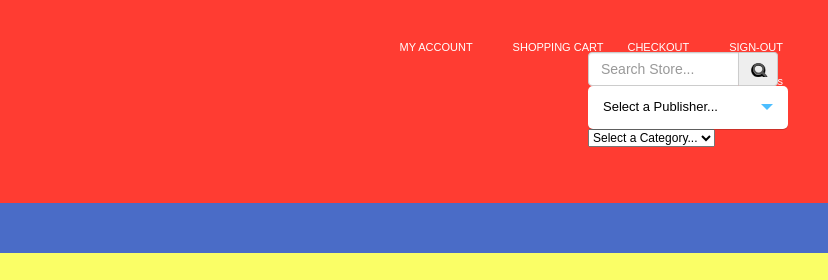
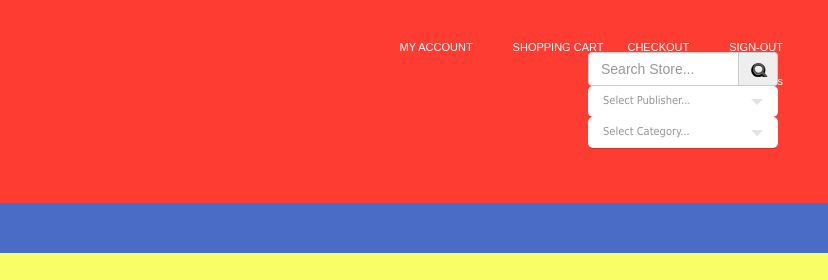
Before and after one commit to kkowatsch/ComicsProject, a plain HTML site: page index.html in a window 1280 px wide. Shown: the top 280 px of the page, 452-1280 px from the left. Drawn offline with nearby package versions, Linux system fonts and the light colour scheme; files whose address does not match are found by name.

Commit message:
new change

```diff
--- a/css/style.css
+++ b/css/style.css
@@ -73,11 +73,25 @@ p {
 #search .glyphicon{padding:0;margin:0;width:125%;border:none;}
 #search .glyphicon-search{    background-image:url('images/glyphicons_027.png');background-repeat:no-repeat;background-size:100%;}
 
+/*GLOBALS*/
 *,
 *:after,
-*:before{
+*:before {
+    -webkit-box-sizing: border-box;
+    -moz-box-sizing: border-box;
     box-sizing: border-box;
+    padding: 0;
+    margin: 0;
 }
+
+::selection {
+    background: transparent;
+}
+
+::-moz-selection {
+    background: transparent;
+}
+/*STYLE*/
 .wrapper-dropdown:after{
     content: "";
     width: 0;
@@ -88,20 +102,21 @@ p {
     margin-top: -3px;
     border-width: 6px 6px 0 6px;
     border-style: solid;
-    border-color: #4cbeff transparent;
+    border-color: #e3e3e3 transparent;
 }
 .wrapper-dropdown{
     /* Size & position */
     position: relative;
-    width: 200px;
+    width: 190px;
     margin: 0 auto;
-    padding: 12px 15px;
+    padding: 8px 0 9px 15px;
 
     /* Styles */
+    font-family: Tahoma, arial, sans-serif; font-size: 11px; color: #959595; line-height: 14px;
     background: #fff;
     border-radius: 5px;
     box-shadow: 0 1px 0 rgba(0,0,0,0.2);
-    cursor: pointer;
+    cursor:pointer;
     outline: none;
     transition: all 0.3s ease-out;
 }
@@ -113,6 +128,7 @@ p {
     right: 0;
 
     /* Styles */
+    font-family: Tahoma, arial, sans-serif; font-size: 11px; color: #959595; line-height: 14px;
     background: #fff;
     border-radius: 0 0 5px 5px;
     border: 1px solid rgba(0,0,0,0.2);
@@ -131,7 +147,8 @@ p {
 .wrapper-dropdown .dropdown li a{
     display: block;
     text-decoration: none;
-    color: #e3e3e3;
+    color: #000;
+    text-align:center;
     padding: 10px 0;
     transition: all 0.3s ease-out;
     border-bottom: 1px solid #e6e8ea;
@@ -141,18 +158,19 @@ p {
 }
 /* Hover state */
 .wrapper-dropdown .dropdown li:hover a {
-    color: #e3e3e3;
+    color: #4A6CC7;
+    font-weight:600;
 }
 /* Active state */
 
 .wrapper-dropdown.active {
     border-radius: 5px 5px 0 0;
-    background: #4cbeff;
+    background: #4A6CC7;
     box-shadow: none;
     border-bottom: none;
     color: white;
 }
-
+/*background-color:*/
 .wrapper-dropdown.active:after {
     border-color: #82d1ff transparent;
 }
--- a/index.html
+++ b/index.html
@@ -5,6 +5,8 @@
     <link rel="shortcut icon" href="css/images/favicon.ico" />
 	<link href="css/bootstrap.css" rel='stylesheet' type='text/css' />
 	<link href="css/style.css" rel='stylesheet' type='text/css' media="all" />
+    <!--<script type="text/javascript" src="js/Main.js"></script>-->
+
 	<meta name="viewport" content="width=device-width, initial-scale=1, maximum-scale=1">
 	<meta http-equiv="Content-Type" content="text/html; charset=utf-8" />
 	<link href='http://fonts.googleapis.com/css?family=Open+Sans:400,300,600,700,800' rel='stylesheet' type='text/css'>
@@ -18,27 +20,32 @@
         <a class="logo" href="index.html"><img src="css/images/comiclogo.png"  /></a>
         <div class="cl"></div>
         <div id="search">
-            <form action="" method="post" >
+            <form action="" method="post">
                 <div class="input-group">
                     <input type="text" class="form-control" placeholder="Search Store...">
                     <span class="input-group-addon"><span class="glyphicon glyphicon-search"></span></span>
                 </div>
-                <div id="dd" class="wrapper-dropdown" tabindex="1">
-                    <span>Select a Publisher...</span>
-                    <ul class="dropdown">
-                        <li><a href="#">Marvel</a></li>
-                        <li><a href="#">Marvel</a></li>
-                        <li><a href="#">Marvel</a></li>
-                        <li><a href="#">Marvel</a></li>
-                    </ul>
+                <div class="input-group">
+                    <div id="dd1" class="wrapper-dropdown" tabindex="1">
+                        <span>Select Publisher...</span>
+                        <ul class="dropdown">
+                            <li><a href="#">Marvel</a></li>
+                            <li><a href="#">Darkhorse</a></li>
+                            <li><a href="#">Archie</a></li>
+                            <li><a href="#">Children</a></li>
+                        </ul>
+                    </div>
                 </div>
-                    <select>
-                        <option>Select a Category...</option>
-                        <option>Comics</option>
-                        <option>Graphic Novel</option>
-                        <option>Paperback</option>
-                    </select>
-
+                <div class="input-group">
+                    <div id="dd2" class="wrapper-dropdown" tabindex="2">
+                        <span>Select Category...</span>
+                        <ul class="dropdown">
+                            <li><a href="#">Comics</a></li>
+                            <li><a href="#">Graphic Novel</a></li>
+                            <li><a href="#">Paperback</a></li>
+                        </ul>
+                    </div>
+                </div>
             </form>
         </div>
     </div>
@@ -79,5 +86,41 @@
 		</div>
 
 	</div>
+    <script type="text/javascript" src="http://ajax.googleapis.com/ajax/libs/jquery/1.8.2/jquery.min.js"></script>
+    <script type="text/javascript">
+
+    function DropDown(el) {
+        this.dd1 = el;
+        this.initEvents();
+    }
+    DropDown.prototype = {
+        initEvents: function () {
+            var obj = this;
+
+            obj.dd1.on('click', function (event) {
+                $(this).toggleClass('active');
+                event.stopPropagation();
+            });
+
+            obj.dd2.on('click', function (event) {
+                $(this).toggleClass('active');
+                event.stopPropagation();
+            });
+        }
+    }
+
+    $(function () {
+
+        var dd1 = new DropDown($('#dd1'));
+        var dd2 = new DropDown($('#dd2'));
+
+        $(document).click(function () {
+            // all dropdowns
+            $('.wrapper-dropdown').removeClass('active');
+        });
+
+    });
+
+    </script>
 </body>
 </html>
```
Also changed, not shown: js/Main.js (deleted, +0 -14 lines), 1 other file.
